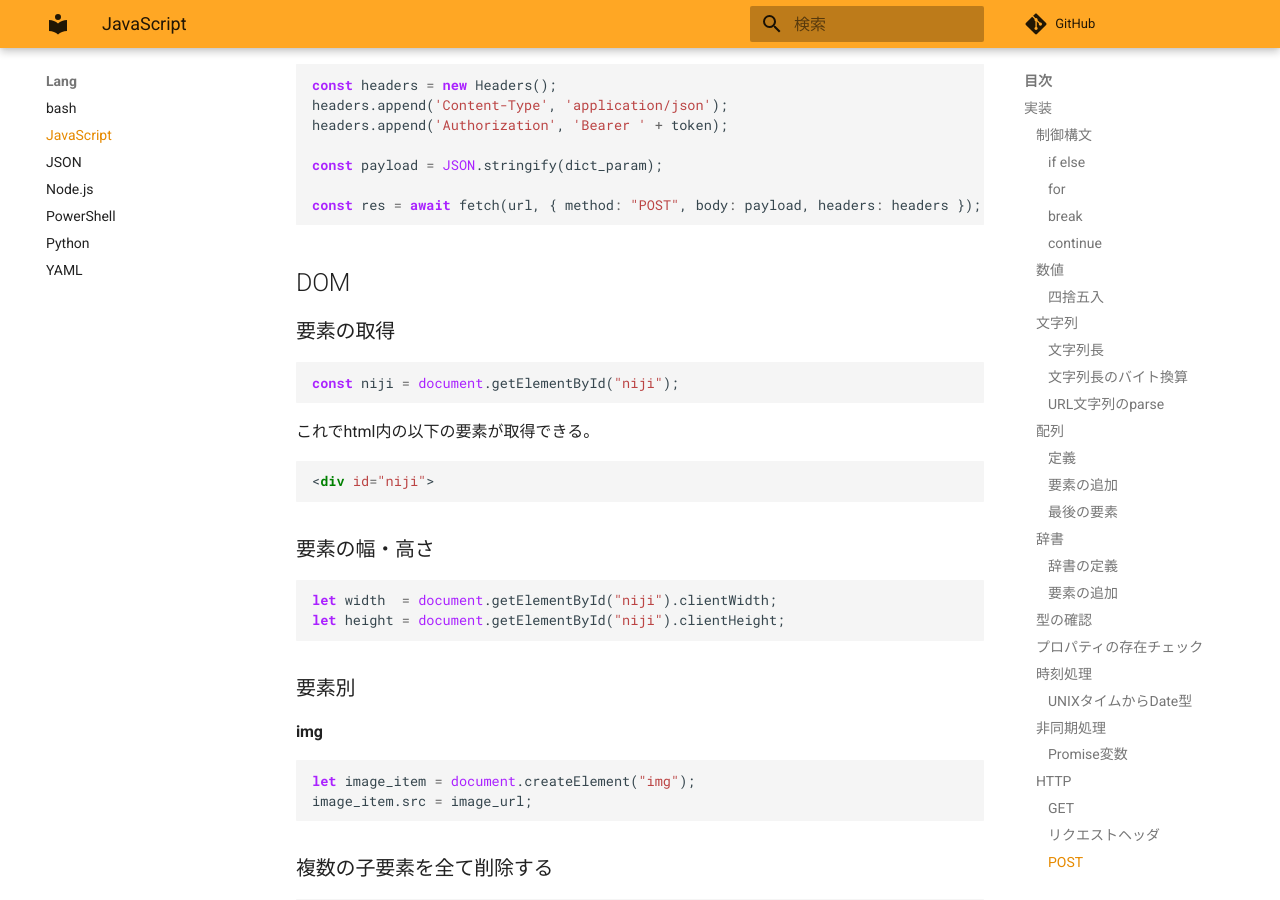
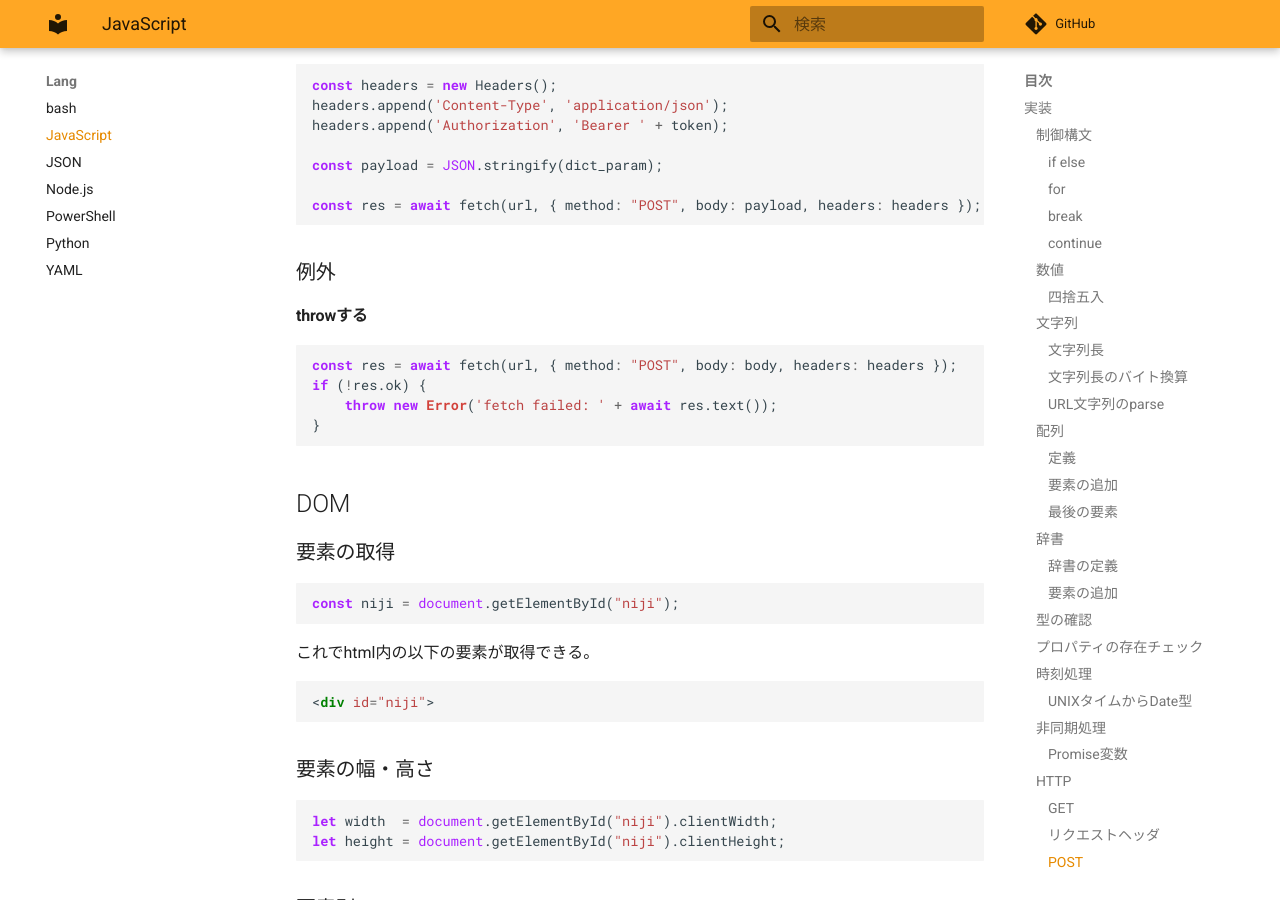
Before and after one commit to zaki-lknr/docs, an MkDocs documentation site: the page built from docs/lang/js.md, in a window 1280 px wide and 900 px high, scrolled down 5299 px. Built offline with MkDocs 1.6.1 and Material for MkDocs 9.7.7, drawn with Linux system fonts in a browser that asks for light colours; comment, search, counter and statistics services are not loaded.

Commit message:
add: lang/javascript: 例外

````diff
--- a/docs/lang/js.md
+++ b/docs/lang/js.md
@@ -280,6 +280,17 @@ const payload = JSON.stringify(dict_param);
 const res = await fetch(url, { method: "POST", body: payload, headers: headers });
 ```
 
+### 例外
+
+#### throwする
+
+```javascript
+const res = await fetch(url, { method: "POST", body: body, headers: headers });
+if (!res.ok) {
+    throw new Error('fetch failed: ' + await res.text());
+}
+```
+
 ## DOM
 
 ### 要素の取得
````
